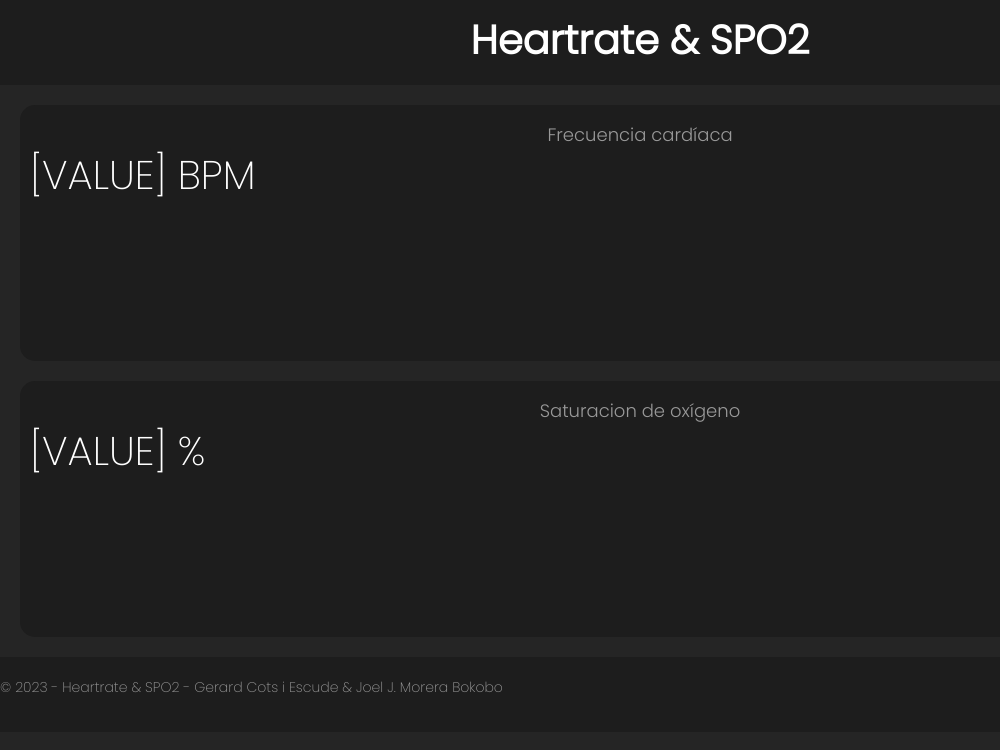
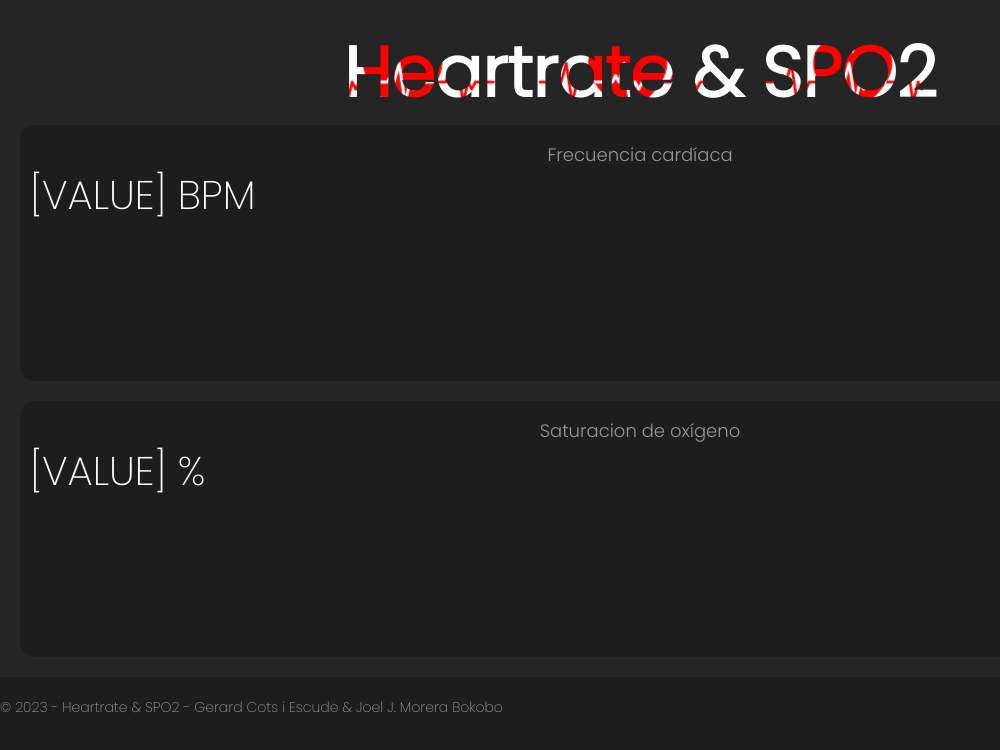
Before and after one commit to joeljoanmorera/FinalProject-morera-cots, a plain HTML site: page data/index.html in a window 1280 px wide. Shown: the whole page, without its empty margins (0-1000 px from the left). Drawn offline with Linux system fonts and the light colour scheme.

Commit message:
Add background image

```diff
--- a/data/css/stylesheet.css
+++ b/data/css/stylesheet.css
@@ -9,9 +9,12 @@ body{
     font: 200 14px 'Poppins', sans-serif;
 }
 h1{
-    color: #ffffff;
-    font-size: 40px;
-    line-height: 40px;
+    background-image: url(../../images/heart.jpg);
+    background-repeat: repeat;
+    -webkit-background-clip: text;
+    background-position: -15% 46%;
+    color: transparent;
+    font-size: 70px;
 }
 h2{
     color: #999;
@@ -30,8 +33,7 @@ footer{
 }
 /* Classes and Identifiers*/
 #header{
-    background-color: #1d1d1d;
-    height: 65px;
+    height: 85px;
     padding-top: 20px;
     text-align: center;
 }
```
Also changed, not shown: images/heart.jpg (added), images/med.jpg (deleted).
